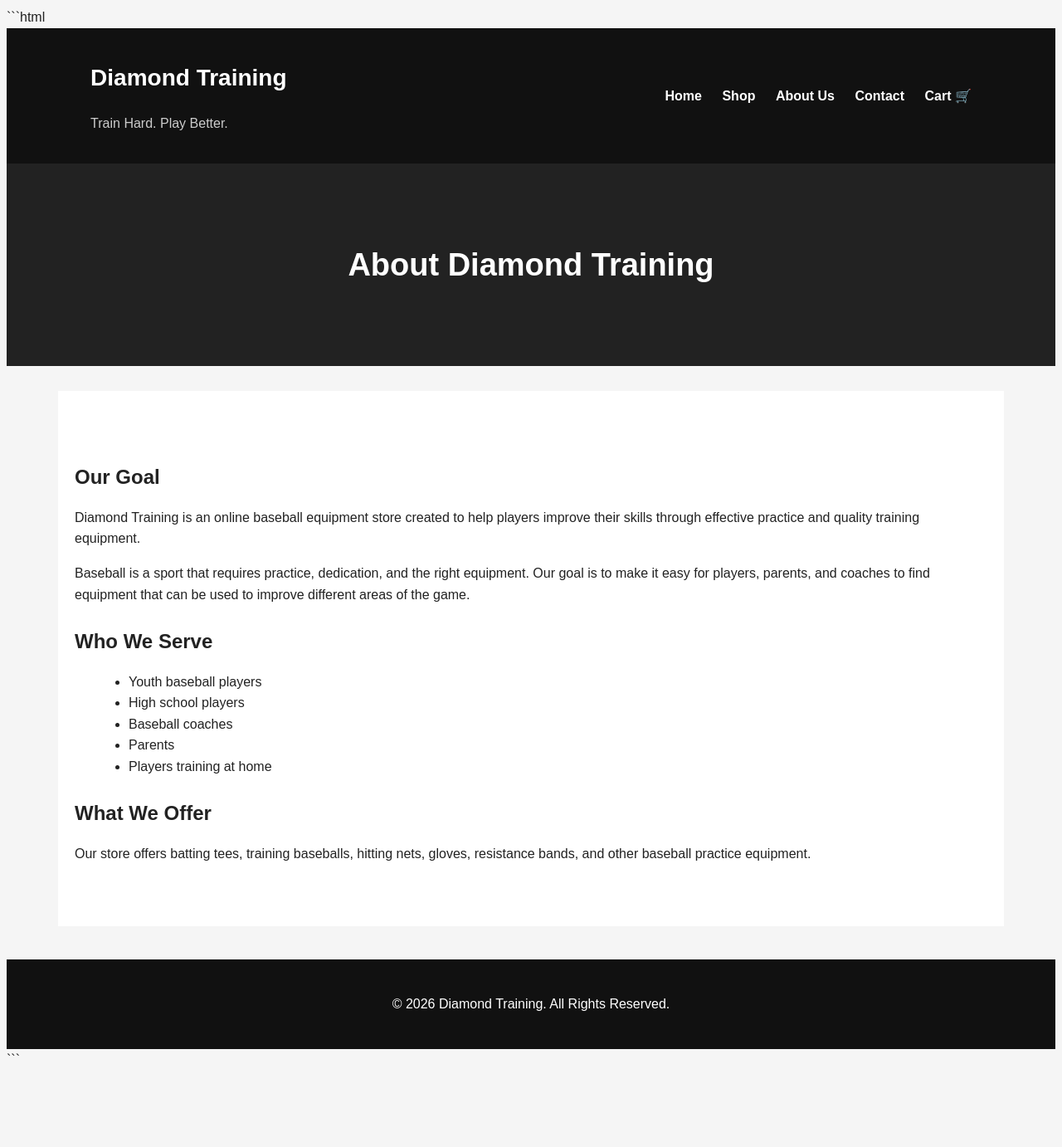
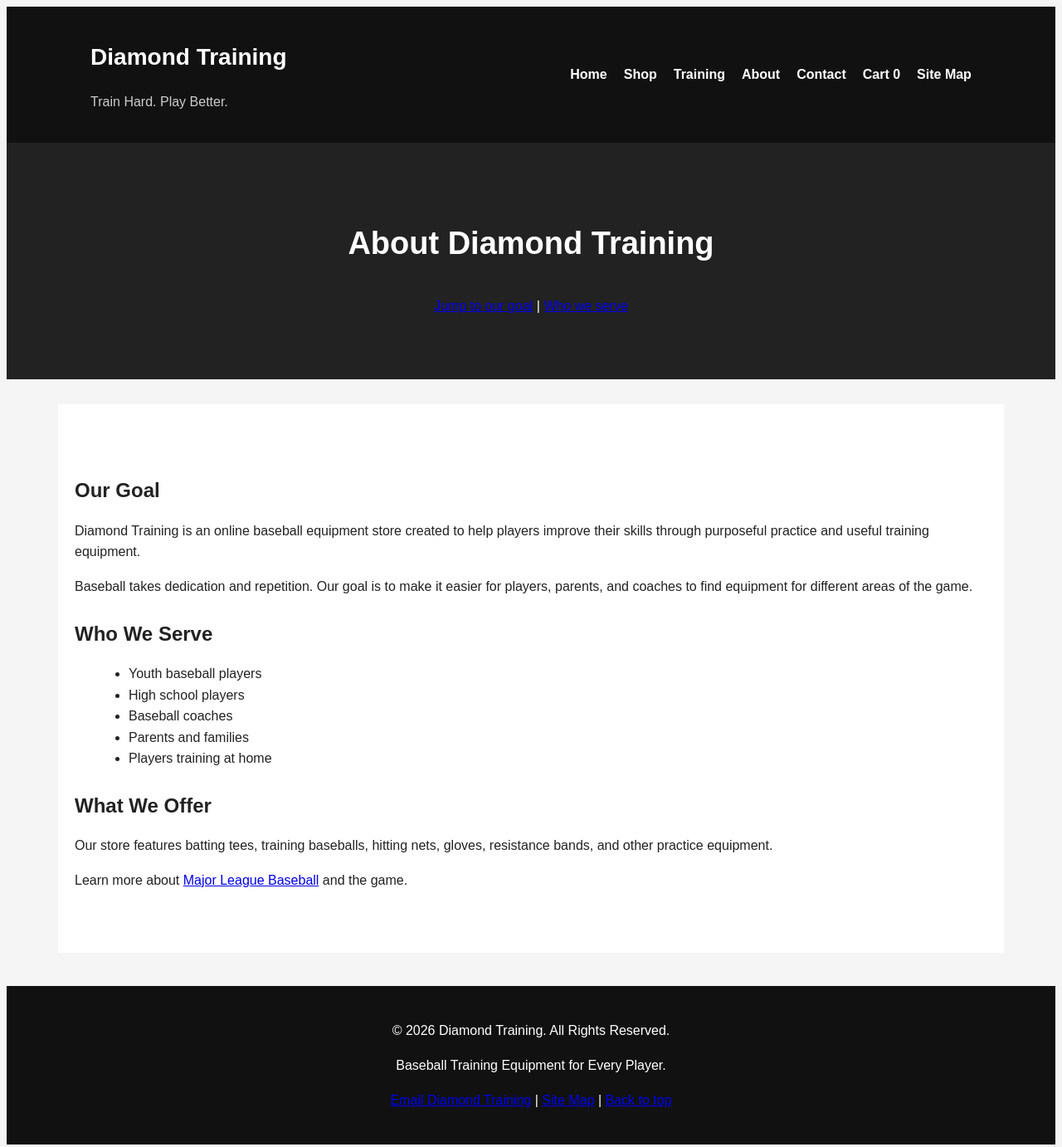
Before and after one commit to vivitals/Project, a plain HTML site: page baseball-store/about.html in a window 1280 px wide. Shown: the whole page at 83% size. Before the commit the page ends 1298 px from the top, so only its background shows below. Drawn offline with Linux system fonts and the light colour scheme.

Commit message:
Complete Diamond Training final project requirements

````diff
--- a/baseball-store/about.html
+++ b/baseball-store/about.html
@@ -1,79 +1,21 @@
-```html
 <!DOCTYPE html>
 <html lang="en">
 <head>
 <meta charset="UTF-8">
 <meta name="viewport" content="width=device-width, initial-scale=1.0">
+<meta name="description" content="Learn about Diamond Training and our goal of helping baseball players practice with confidence.">
+<meta name="author" content="Diamond Training">
 <title>About Us | Diamond Training</title>
 <link rel="stylesheet" href="css/style.css">
+<script src="js/site.js" defer></script>
 </head>
-
 <body>
-
-    <header>
-        <div class="logo">
-            <h1>Diamond Training</h1>
-            <p>Train Hard. Play Better.</p>
-        </div>
-
-        <nav>
-            <a href="index.html">Home</a>
-            <a href="products.html">Shop</a>
-            <a href="about.html">About Us</a>
-            <a href="contact.html">Contact</a>
-            <a href="cart.html">Cart 🛒</a>
-        </nav>
-    </header>
-
+<!-- Shared navigation appears on every page. -->
+<header id="top"><div class="logo"><h1>Diamond Training</h1><p>Train Hard. Play Better.</p></div><nav aria-label="Main navigation"><a href="index.html">Home</a><a href="products.html">Shop</a><a href="training.html">Training</a><a href="about.html">About</a><a href="contact.html">Contact</a><a href="cart.html">Cart <span id="cart-count">0</span></a><a href="sitemap.html">Site Map</a></nav></header>
 <main>
 
-        <section class="page-title">
-            <h2>About Diamond Training</h2>
-        </section>
-
-        <section class="about">
-
-            <h2>Our Goal</h2>
-
-            <p>
-                Diamond Training is an online baseball equipment store
-                created to help players improve their skills through
-                effective practice and quality training equipment.
-            </p>
-
-            <p>
-                Baseball is a sport that requires practice, dedication,
-                and the right equipment. Our goal is to make it easy for
-                players, parents, and coaches to find equipment that can
-                be used to improve different areas of the game.
-            </p>
-
-            <h2>Who We Serve</h2>
-
-            <ul>
-                <li>Youth baseball players</li>
-                <li>High school players</li>
-                <li>Baseball coaches</li>
-                <li>Parents</li>
-                <li>Players training at home</li>
-            </ul>
-
-            <h2>What We Offer</h2>
-
-            <p>
-                Our store offers batting tees, training baseballs,
-                hitting nets, gloves, resistance bands, and other
-                baseball practice equipment.
-            </p>
-
-        </section>
-
+<section class="page-title"><h2>About Diamond Training</h2><p><a href="#goal">Jump to our goal</a> | <a href="#audience">Who we serve</a></p></section><section class="about" id="goal"><h2>Our Goal</h2><p>Diamond Training is an online baseball equipment store created to help players improve their skills through purposeful practice and useful training equipment.</p><p>Baseball takes dedication and repetition. Our goal is to make it easier for players, parents, and coaches to find equipment for different areas of the game.</p><h2 id="audience">Who We Serve</h2><ul><li>Youth baseball players</li><li>High school players</li><li>Baseball coaches</li><li>Parents and families</li><li>Players training at home</li></ul><h2>What We Offer</h2><p>Our store features batting tees, training baseballs, hitting nets, gloves, resistance bands, and other practice equipment.</p><p>Learn more about <a href="https://www.mlb.com/">Major League Baseball</a> and the game.</p></section>
 </main>
-
-    <footer>
-        <p>&copy; 2026 Diamond Training. All Rights Reserved.</p>
-    </footer>
-
+<footer><p>&copy; 2026 Diamond Training. All Rights Reserved.</p><p>Baseball Training Equipment for Every Player.</p><p><a href="mailto:info@diamondtraining.example">Email Diamond Training</a> | <a href="sitemap.html">Site Map</a> | <a href="#top">Back to top</a></p></footer>
 </body>
 </html>
-```
````
Lines whose indentation alone changed are shown as unchanged.
